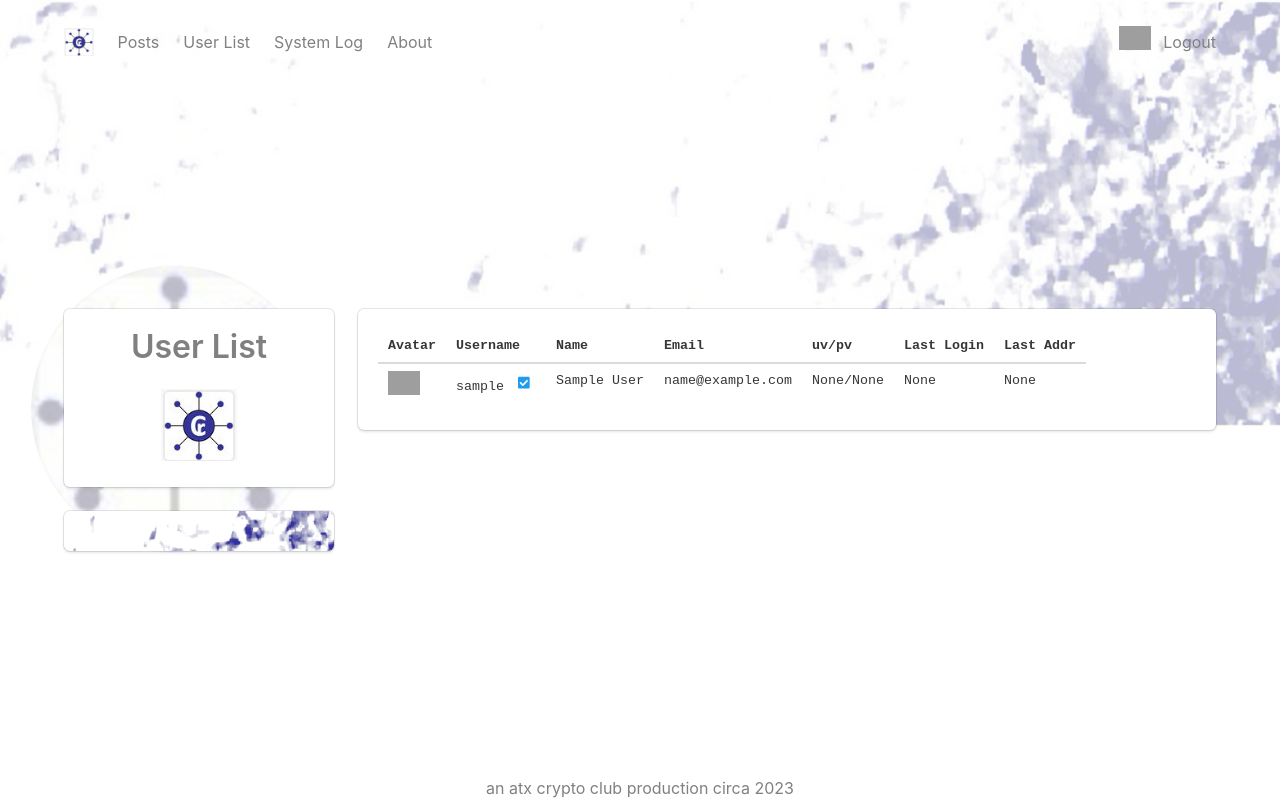
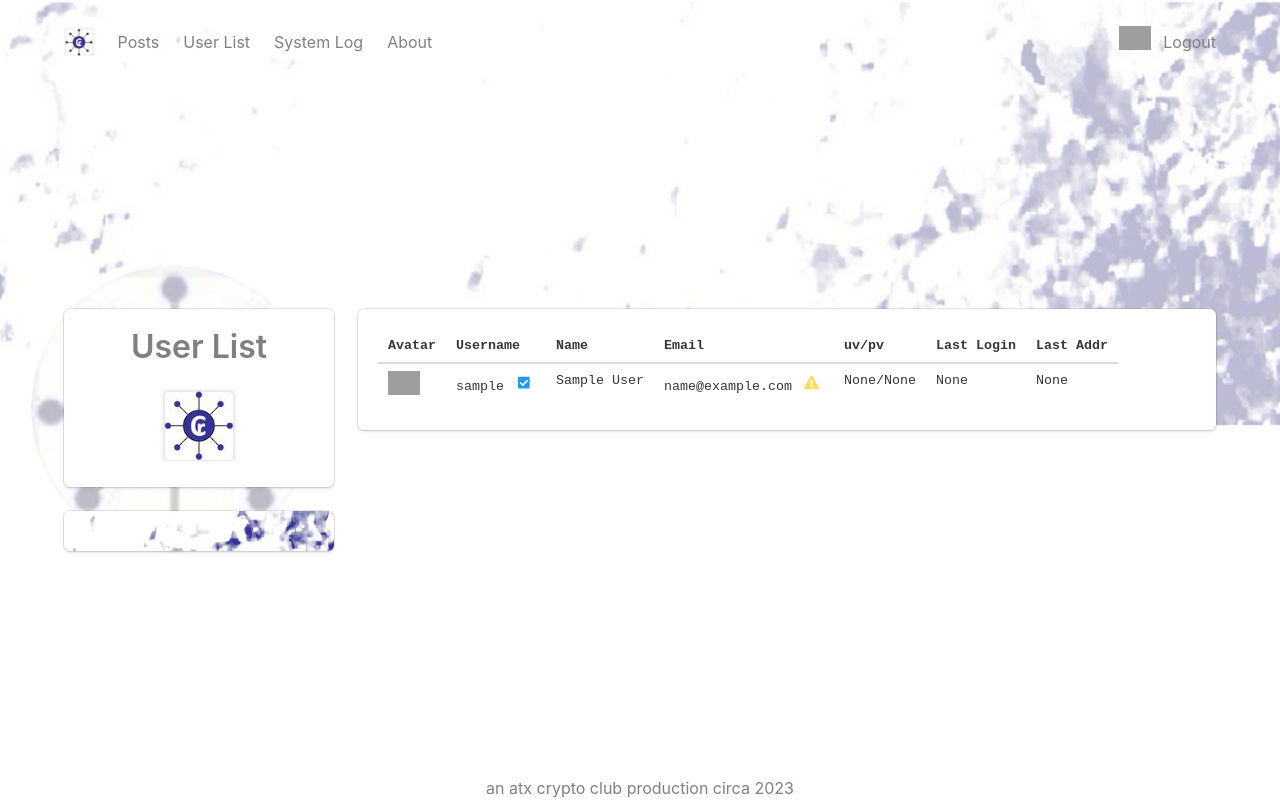
Before and after one commit to atx-crypto-club/txwtf, a Flask app: page /user-list in a window 1280 px wide. Run offline with Flask 3, Linux system fonts and the light colour scheme; the visitor is signed in with stand-in values (Sample User, id 1); data comes from the database, SQL or seed files in the repository; some libraries are stand-ins or nearby versions; grey boxes are pictures that could not be loaded.

Commit message:
showing email verified icons on user-list

```diff
--- a/txwtf/__main__.py
+++ b/txwtf/__main__.py
@@ -210,7 +210,7 @@ def verify_email(obj, config, verify, user):
     app = txwtf.webapp.create_app(config_filename=config)
     with app.app_context():
         user_obj = db.session.query(User).filter(
-            User.email == user).first()
+            User.username == user).first()
         if user_obj is None:
             logger.error("Unknown user {}".format(user))
             return
--- a/txwtf/webapp/templates/userlist.html
+++ b/txwtf/webapp/templates/userlist.html
@@ -51,7 +51,23 @@
                         </td>
                         <td>{{ user.name }}</td>
                         {% if current_user.is_admin %}
-                        <td>{{ user.email }}</td>
+                        <td>
+                        {% if user.email_verified %}
+                        <span class="icon-text">
+                            <span>{{ user.email }}</span>
+                            <span class="icon has-text-success">
+                                <i class="fas fa-check-square"></i>
+                            </span>
+                        </span>
+                        {% else %}
+                        <span class="icon-text">
+                            <span>{{ user.email }}</span>
+                            <span class="icon has-text-warning">
+                                <i class="fas fa-exclamation-triangle"></i>
+                            </span>
+                        </span>
+                        {% endif %}
+                        </td>
                         {% endif %}
                         <td>{{ user.view_count }}/{{ user.post_view_count }}</td>
                         {% if user.last_login %}
```
